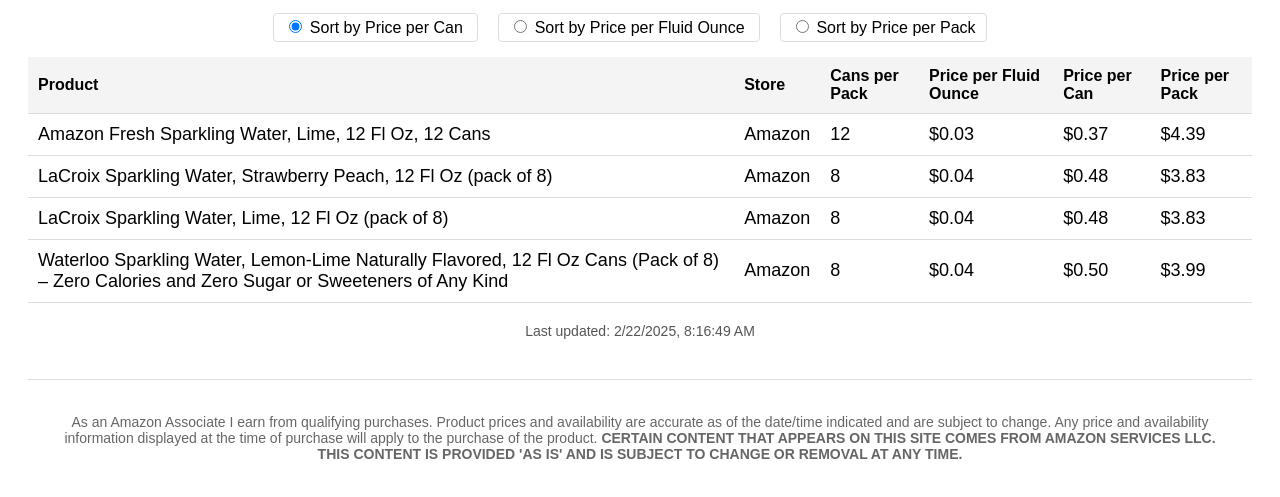
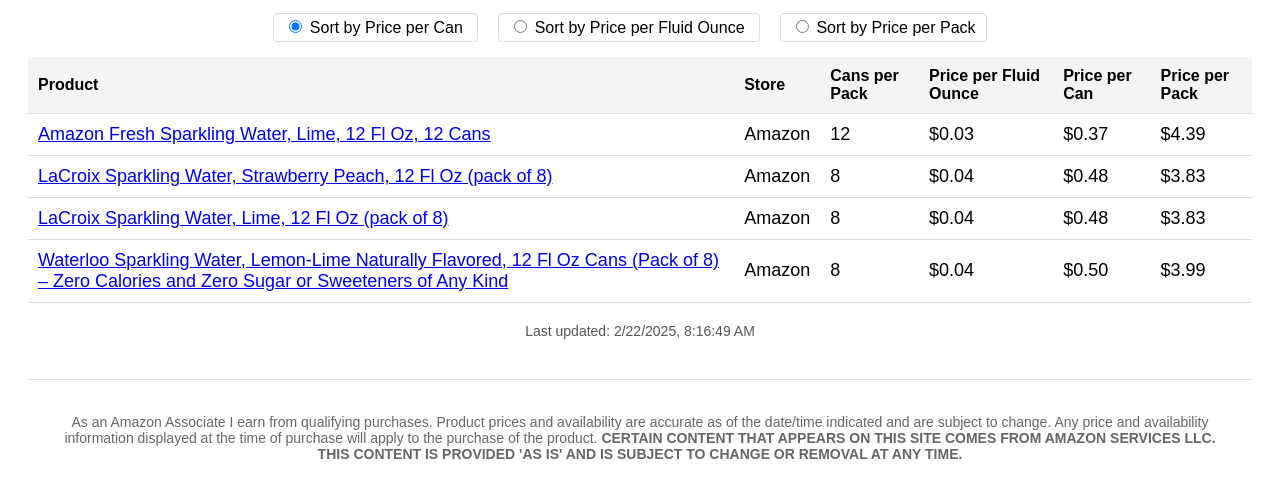
Before and after one commit to jguimon/sparkling-water-frontend, a plain HTML site: page index.html in a window 1280 px wide. Shown: the part 139-636 px from the top of the page. Drawn offline with Linux system fonts and the light colour scheme.

Commit message:
Update index.html

```diff
--- a/index.html
+++ b/index.html
@@ -115,7 +115,7 @@
                     <tr data-priceFluidOz="${item.price_per_fluid_ounce}"
                         data-priceCan="${item.price_per_can}"
                         data-pricePack="${item.price_per_pack}">
-                        <td>${item.product.name}</td>
+                        <td><a href="${item.product.url}" target="_blank">${item.product.name}</a></td>
                         <td>${item.store}</td>
                         <td>${item.cans_per_pack}</td>
                         <td>$${item.price_per_fluid_ounce.toFixed(2)}</td>
```
